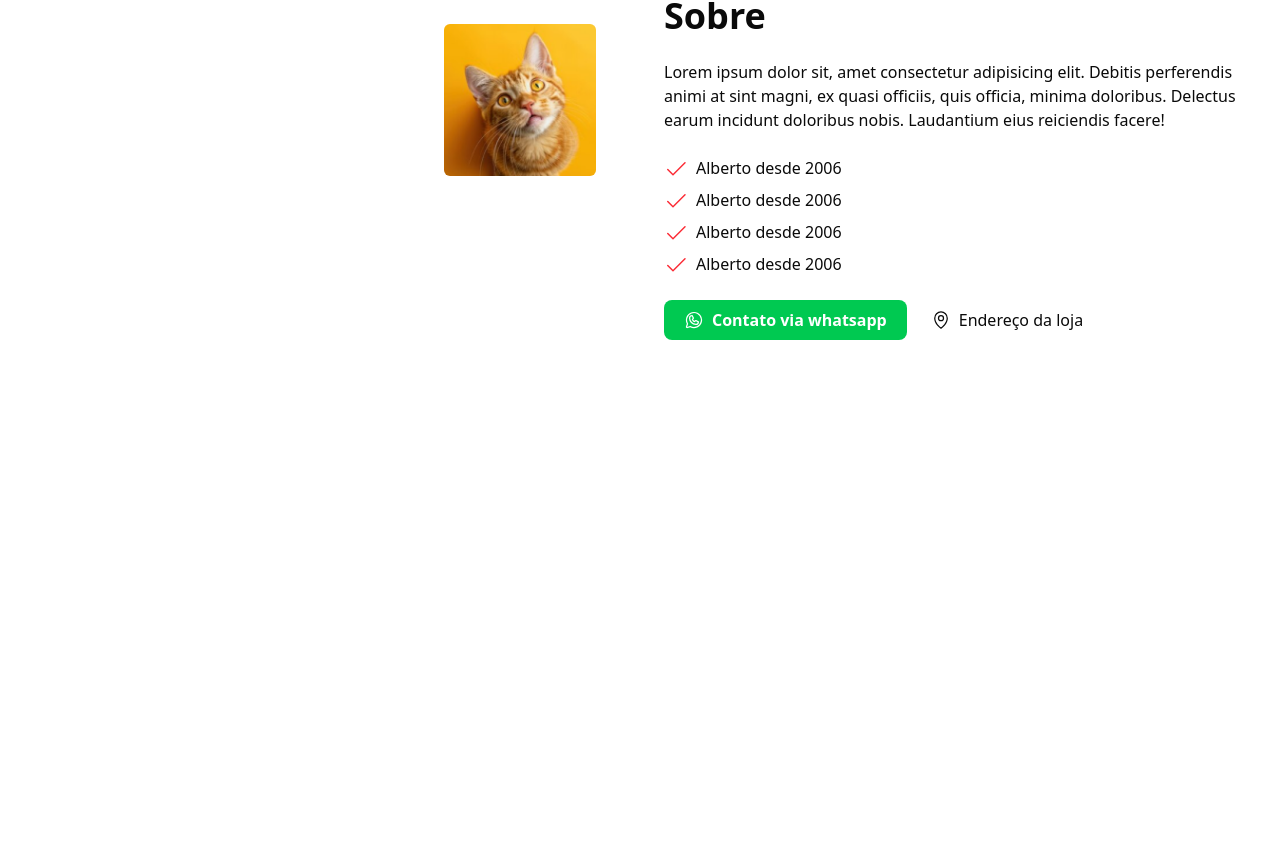
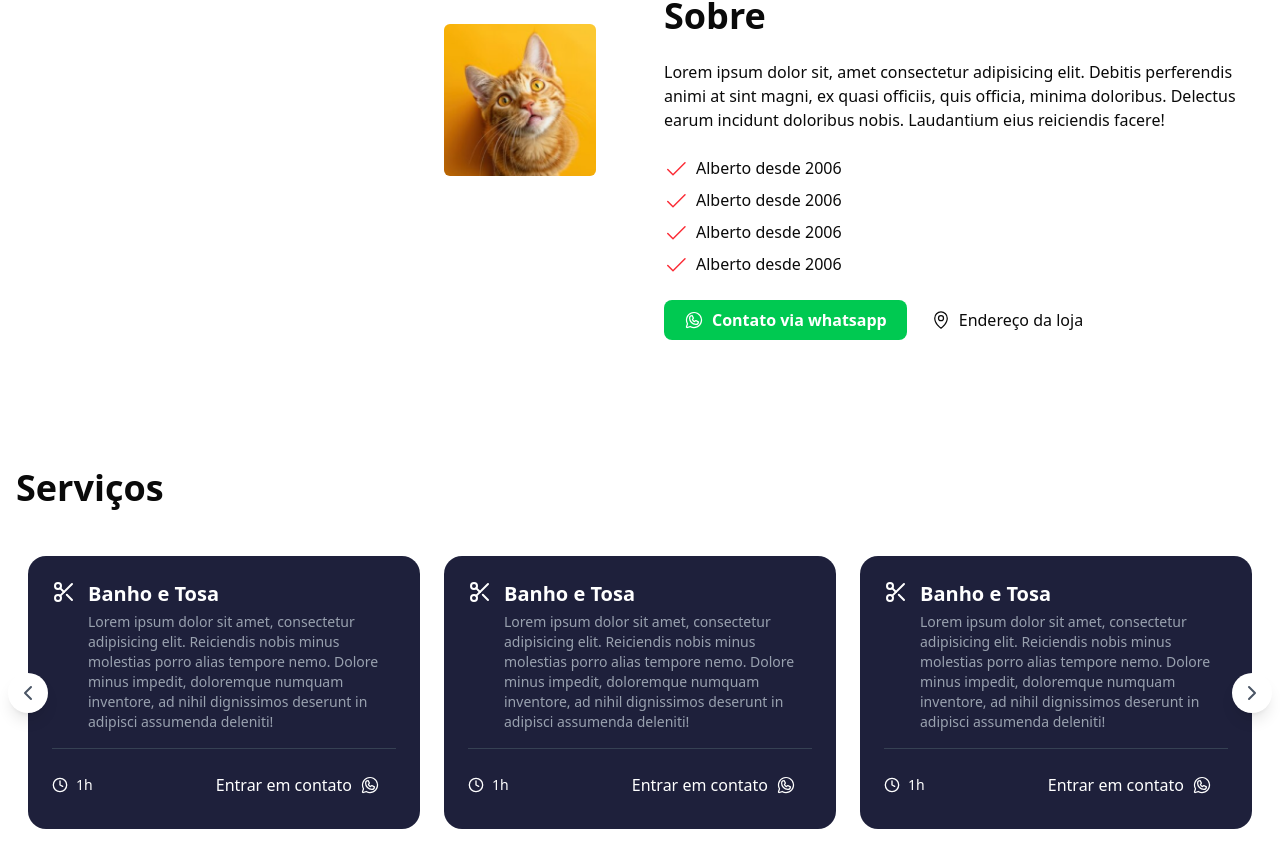
Before and after one commit to Miltonnn/landingpage, a Next.js app: page / in a window 1280 px wide. Shown: the part 655-1522 px from the top of the page. Before the commit the page ends 1059 px from the top, so only its background shows below. Built offline with nearby package versions, Linux system fonts and the light colour scheme.

Commit message:
FEAT: Carousel de services

```diff
--- a/package.json
+++ b/package.json
@@ -12,6 +12,8 @@
     "@phosphor-icons/react": "^2.1.10",
     "class-variance-authority": "^0.7.1",
     "clsx": "^2.1.1",
+    "embla-carousel": "^8.6.0",
+    "embla-carousel-react": "^8.6.0",
     "lucide-react": "^0.563.0",
     "next": "16.1.6",
     "radix-ui": "^1.4.3",
--- /dev/null
+++ b/src/app/_components/services.tsx
@@ -0,0 +1,151 @@
+"use client";
+
+import useEmblaCarousel from "embla-carousel-react";
+
+import {
+  ChevronLeft,
+  ChevronRight,
+  Scissors,
+  Syringe,
+  CarTaxiFront,
+  Hotel,
+  Clock,
+} from "lucide-react";
+import { WhatsappLogoIcon } from "@phosphor-icons/react/dist/ssr";
+
+const services = [
+  {
+    title: "Banho e Tosa",
+    description:
+      "Lorem ipsum dolor sit amet, consectetur adipisicing elit. Reiciendis nobis minus molestias porro alias tempore nemo. Dolore minus impedit, doloremque numquam inventore, ad nihil dignissimos deserunt in adipisci assumenda deleniti!",
+    duration: "1h",
+    price: "50",
+    icon: <Scissors />,
+    linkText: "Lorem ipsum dolor sit amet, consectetur adipisicing elit.",
+  },
+  {
+    title: "Banho e Tosa",
+    description:
+      "Lorem ipsum dolor sit amet, consectetur adipisicing elit. Reiciendis nobis minus molestias porro alias tempore nemo. Dolore minus impedit, doloremque numquam inventore, ad nihil dignissimos deserunt in adipisci assumenda deleniti!",
+    duration: "1h",
+    price: "50",
+    icon: <Scissors />,
+    linkText: "Lorem ipsum dolor sit amet, consectetur adipisicing elit.",
+  },
+  {
+    title: "Banho e Tosa",
+    description:
+      "Lorem ipsum dolor sit amet, consectetur adipisicing elit. Reiciendis nobis minus molestias porro alias tempore nemo. Dolore minus impedit, doloremque numquam inventore, ad nihil dignissimos deserunt in adipisci assumenda deleniti!",
+    duration: "1h",
+    price: "50",
+    icon: <Scissors />,
+    linkText: "Lorem ipsum dolor sit amet, consectetur adipisicing elit.",
+  },
+  {
+    title: "Banho e Tosa",
+    description:
+      "Lorem ipsum dolor sit amet, consectetur adipisicing elit. Reiciendis nobis minus molestias porro alias tempore nemo. Dolore minus impedit, doloremque numquam inventore, ad nihil dignissimos deserunt in adipisci assumenda deleniti!",
+    duration: "1h",
+    price: "50",
+    icon: <Scissors />,
+    linkText: "Lorem ipsum dolor sit amet, consectetur adipisicing elit.",
+  },
+  {
+    title: "Banho e Tosa",
+    description:
+      "Lorem ipsum dolor sit amet, consectetur adipisicing elit. Reiciendis nobis minus molestias porro alias tempore nemo. Dolore minus impedit, doloremque numquam inventore, ad nihil dignissimos deserunt in adipisci assumenda deleniti!",
+    duration: "1h",
+    price: "50",
+    icon: <Scissors />,
+    linkText: "Lorem ipsum dolor sit amet, consectetur adipisicing elit.",
+  },
+];
+
+export function Services() {
+  const [emblaRef, emblaApi] = useEmblaCarousel({
+    loop: false,
+    align: "start",
+    slidesToScroll: 1,
+    breakpoints: {
+      "(min-width: 768px)": { slidesToScroll: 3 },
+    },
+  });
+
+  function scrolPrev() {
+    emblaApi?.scrollPrev();
+  }
+
+  function scrolNext() {
+    emblaApi?.scrollNext();
+  }
+
+  return (
+    <section className="bg-white py-16">
+      <div className="container mx-auto px-4">
+        <h2 className="text-4xl font-bold mb-12">Serviços</h2>
+
+        <div className="relative">
+          <div className="overflow-hidden" ref={emblaRef}>
+            <div className="flex">
+              {services.map((item, index) => (
+                <div
+                  key={index}
+                  className="flex-[0_0_100%] min-w-0 md:flex-[0_0_calc(100%/3)] px-3"
+                >
+                  <article className="bg-[#1e203b] text-white rounded-2xl p-6 space-y-4 h-full flex-col">
+                    <div className="flex-1 felx items-start justify-between">
+                      <div className="flex gap-3 items-start">
+                        <span className="text-3xl">{item.icon}</span>
+                        <div>
+                          <h3 className="font-bold text-xl mb-1 mt-0">
+                            {item.title}
+                          </h3>
+                          <p className="text-gray-400 text-sm select-none">
+                            {item.description}
+                          </p>
+                        </div>
+                      </div>
+                    </div>
+
+                    <div className="border-t border-gray-700 pt-4 flex items-center justify-between">
+                      <div className="flex items-center gap-2 text-sm">
+                        <Clock className="w-4 h-4" />
+                        <span>{item.duration}</span>
+                      </div>
+
+                      <a
+                        className="flex items-center justify-center gap-2 hover:bg-green-700 duration-300 p-2 px-4 rounded"
+                        href="#"
+                        title="Entrar em contato"
+                      >
+                        Entrar em contato
+                        <WhatsappLogoIcon className="w-5 h-5" />
+                      </a>
+                    </div>
+                  </article>
+                </div>
+              ))}
+            </div>
+          </div>
+
+          <button
+            className=" bg-white flex items-center justify-center rounded-full shadow-lg w-10 h-10 cursor-pointer absolute left-3 -translate-y-1/2
+          -translate-x-1/2 top-1/2 z-10"
+            onClick={scrolPrev}
+          >
+            <ChevronLeft className="w-6 h-6 text-gray-600" />
+          </button>
+
+          <button
+            className=" bg-white flex items-center justify-center rounded-full shadow-lg w-10 h-10 cursor-pointer absolute -right-7 -translate-y-1/2
+          -translate-x-1/2 top-1/2 z-10"
+            onClick={scrolNext}
+          >
+            <ChevronRight className="w-6 h-6 text-gray-600" />
+          </button>
+
+        </div>
+      </div>
+    </section>
+  );
+}
--- a/src/app/page.tsx
+++ b/src/app/page.tsx
@@ -1,11 +1,13 @@
 import { About } from "./_components/about";
 import { Hero } from "./_components/hero";
+import { Services } from "./_components/services";
 
 export default function Home() {
   return (
     <main>
       <Hero />
       <About />
+      <Services />
     </main>
   );
 }
```
Also changed, not shown: 1 other file (tests, documents, lock files or other folders).
